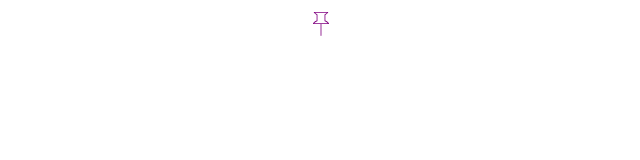
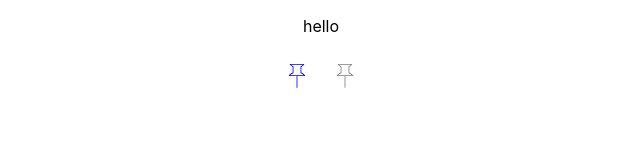
Before and after one commit to thavythach/OutBox, a React (Create React App) app in the folder outbox/: page / in a window 1280 px wide. Shown: the top 160 px of the page, without its empty margins (319-959 px from the left). Built offline with nearby package versions, Linux system fonts and the light colour scheme.

Commit message:
(#9) colored props working

```diff
--- a/outbox/src/components/pinningaction/pinningaction.component.jsx
+++ b/outbox/src/components/pinningaction/pinningaction.component.jsx
@@ -1,12 +1,15 @@
 import React from 'react';
-import PinSVG from '../../icons/pin/pin.svg.component';
-
+import Icon from '../../icons/pin/pin.svg.component';
 
 
 function PinningAction() {
     return(
-        <PinSVG />
+        <div className="PinningAction">
+            <p>hello</p>
+            <Icon icon="pin" color="blue"></Icon>
+            <Icon icon="pin" color="gray"></Icon>
+        </div>
     );
 }
 
-export default PinningAction
+export default PinningAction;
--- a/outbox/src/icons/pin/pin.svg.component.jsx
+++ b/outbox/src/icons/pin/pin.svg.component.jsx
@@ -1,22 +1,42 @@
 import React from 'react';
 import IconButton from '@material-ui/core/IconButton';
 import SvgIcon from '@material-ui/core/SvgIcon';
+import PropTypes from 'prop-types';
 
-function PinSVG() {
+// function PinSVG(props) {
+//     return(
+//         <IconButton>
+//             <SvgIcon x="0px" y="0px" viewBox="0 0 58.509 58.509">
+//                 <path d="M48.66,27.614c-0.105-0.175-2.563-4.182-8.775-6.659V7.079c4.835-2.243,6.779-5.426,6.862-5.566
+//                         c0.185-0.309,0.189-0.693,0.011-1.007C46.581,0.193,46.249,0,45.889,0H12.62c-0.36,0-0.692,0.193-0.87,0.506
+//                         c-0.178,0.313-0.173,0.698,0.011,1.007c0.083,0.14,2.027,3.323,6.862,5.566v13.876c-6.212,2.477-8.67,6.484-8.775,6.659
+//                         c-0.185,0.309-0.19,0.694-0.012,1.007c0.178,0.313,0.51,0.507,0.87,0.507h17.548v28.381c0,0.552,0.448,1,1,1s1-0.448,1-1V29.128
+//                         h17.548c0.36,0,0.692-0.194,0.87-0.507C48.85,28.308,48.845,27.923,48.66,27.614z M12.803,27.128
+//                         c1.268-1.323,3.567-3.23,7.165-4.545c0.395-0.145,0.657-0.52,0.657-0.939V6.43c0-0.401-0.239-0.763-0.608-0.92
+//                         C17.483,4.431,15.774,3.043,14.74,2h29.029c-1.034,1.044-2.743,2.432-5.275,3.51c-0.369,0.157-0.608,0.519-0.608,0.92v15.214
+//                         c0,0.42,0.262,0.795,0.657,0.939c3.598,1.314,5.896,3.222,7.165,4.545H12.803z" fill="{props.color}" stroke="{props.color}"/>
+//             </SvgIcon>
+//         </IconButton>
+//     );
+// }
+
+const icons = {
+  pin: 'M48.66,27.614c-0.105-0.175-2.563-4.182-8.775-6.659V7.079c4.835-2.243,6.779-5.426,6.862-5.566c0.185-0.309,0.189-0.693,0.011-1.007C46.581,0.193,46.249,0,45.889,0H12.62c-0.36,0-0.692,0.193-0.87,0.506c-0.178,0.313-0.173,0.698,0.011,1.007c0.083,0.14,2.027,3.323,6.862,5.566v13.876c-6.212,2.477-8.67,6.484-8.775,6.659c-0.185,0.309-0.19,0.694-0.012,1.007c0.178,0.313,0.51,0.507,0.87,0.507h17.548v28.381c0,0.552,0.448,1,1,1s1-0.448,1-1V29.128h17.548c0.36,0,0.692-0.194,0.87-0.507C48.85,28.308,48.845,27.923,48.66,27.614z M12.803,27.128c1.268-1.323,3.567-3.23,7.165-4.545c0.395-0.145,0.657-0.52,0.657-0.939V6.43c0-0.401-0.239-0.763-0.608-0.92C17.483,4.431,15.774,3.043,14.74,2h29.029c-1.034,1.044-2.743,2.432-5.275,3.51c-0.369,0.157-0.608,0.519-0.608,0.92v15.214c0,0.42,0.262,0.795,0.657,0.939c3.598,1.314,5.896,3.222,7.165,4.545H12.803z',
+};
+
+const Icon = props => {
     return(
         <IconButton>
             <SvgIcon x="0px" y="0px" viewBox="0 0 58.509 58.509">
-                <path d="M48.66,27.614c-0.105-0.175-2.563-4.182-8.775-6.659V7.079c4.835-2.243,6.779-5.426,6.862-5.566
-                        c0.185-0.309,0.189-0.693,0.011-1.007C46.581,0.193,46.249,0,45.889,0H12.62c-0.36,0-0.692,0.193-0.87,0.506
-                        c-0.178,0.313-0.173,0.698,0.011,1.007c0.083,0.14,2.027,3.323,6.862,5.566v13.876c-6.212,2.477-8.67,6.484-8.775,6.659
-                        c-0.185,0.309-0.19,0.694-0.012,1.007c0.178,0.313,0.51,0.507,0.87,0.507h17.548v28.381c0,0.552,0.448,1,1,1s1-0.448,1-1V29.128
-                        h17.548c0.36,0,0.692-0.194,0.87-0.507C48.85,28.308,48.845,27.923,48.66,27.614z M12.803,27.128
-                        c1.268-1.323,3.567-3.23,7.165-4.545c0.395-0.145,0.657-0.52,0.657-0.939V6.43c0-0.401-0.239-0.763-0.608-0.92
-                        C17.483,4.431,15.774,3.043,14.74,2h29.029c-1.034,1.044-2.743,2.432-5.275,3.51c-0.369,0.157-0.608,0.519-0.608,0.92v15.214
-                        c0,0.42,0.262,0.795,0.657,0.939c3.598,1.314,5.896,3.222,7.165,4.545H12.803z" fill="purple"/>
+                <path d={icons[props.icon]} fill={props.color}></path>
             </SvgIcon>
         </IconButton>
     );
-}
+};
 
-export default PinSVG;
+Icon.propTypes = {
+  icon: PropTypes.string.isRequired,
+  color: PropTypes.string.isRequired
+};
+
+export default Icon;
```
